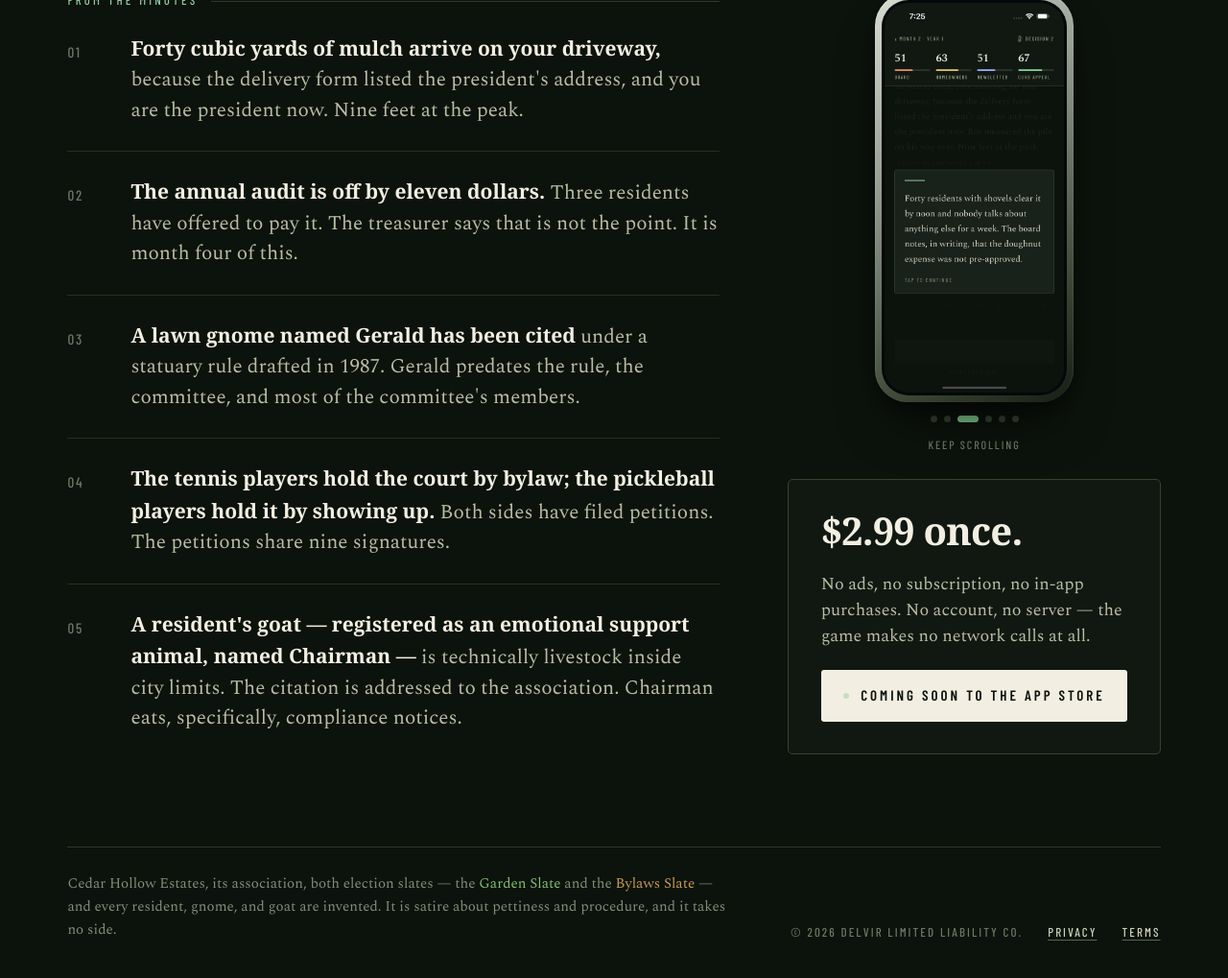
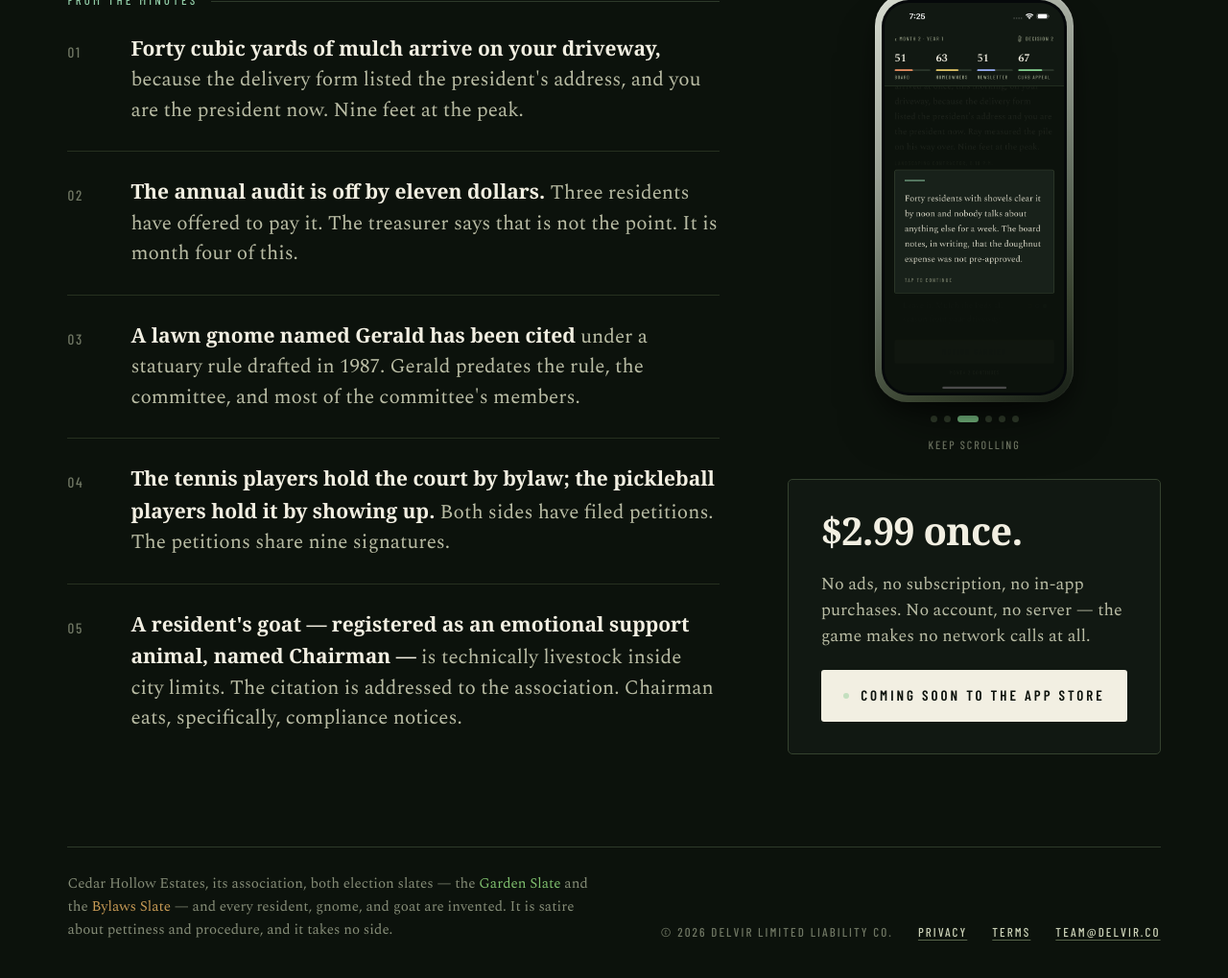
Before and after one commit to zalocncn/hoa-president-site, a plain HTML site: page index.html in a window 1280 px wide. Shown: the part 821-1840 px from the top of the page at 96% size. Drawn offline with Linux system fonts and the light colour scheme; a web font is replaced by a local one.

Commit message:
Add support email to landing footer
Co-Authored-By: Claude Fable 5 <noreply@anthropic.com>

```diff
--- a/index.html
+++ b/index.html
@@ -153,6 +153,7 @@
       <span>&copy; 2026 Delvir Limited Liability Co.</span>
       <a href="/privacy">Privacy</a>
       <a href="/terms">Terms</a>
+      <a href="mailto:team@delvir.co">team@delvir.co</a>
     </div>
   </footer>
 
```
